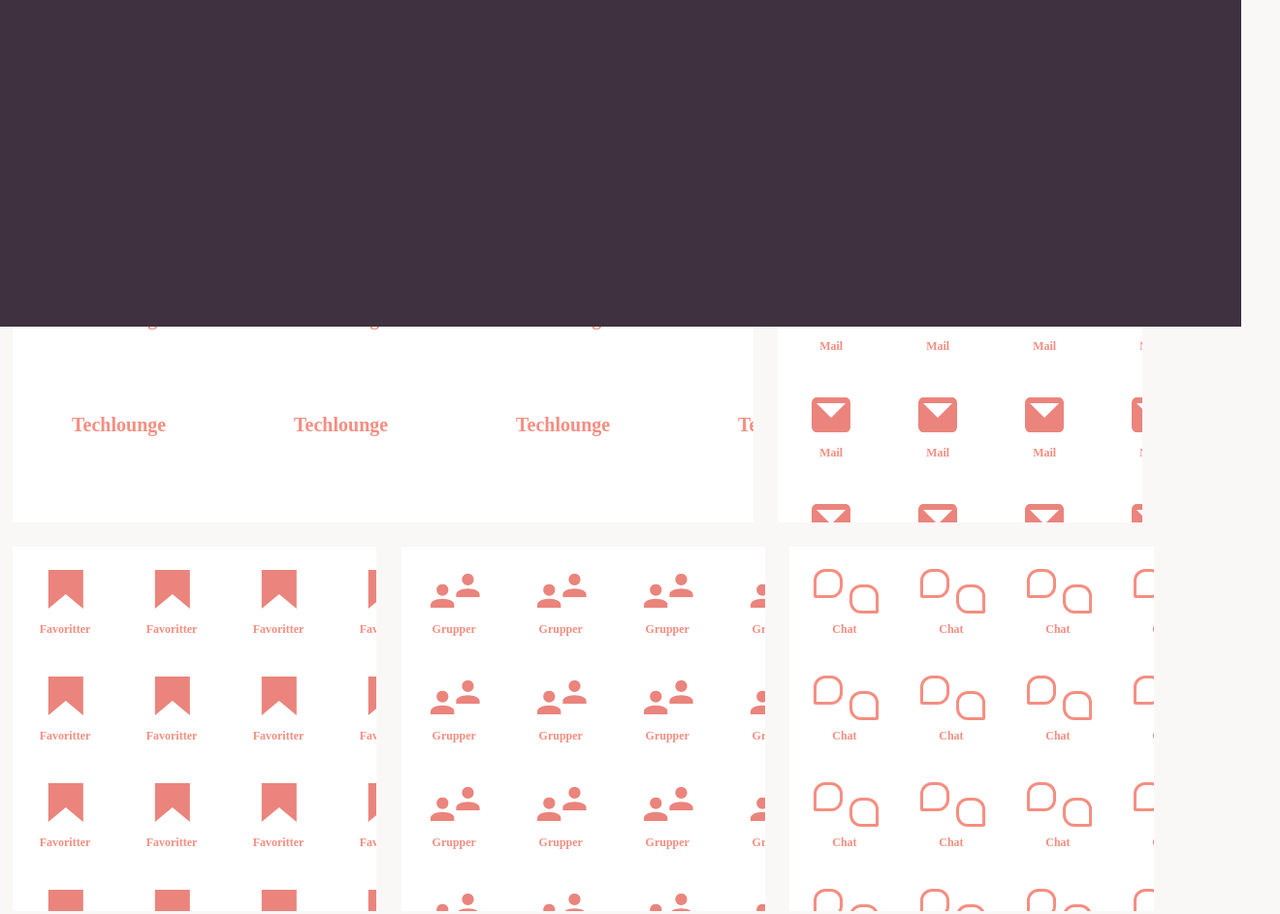
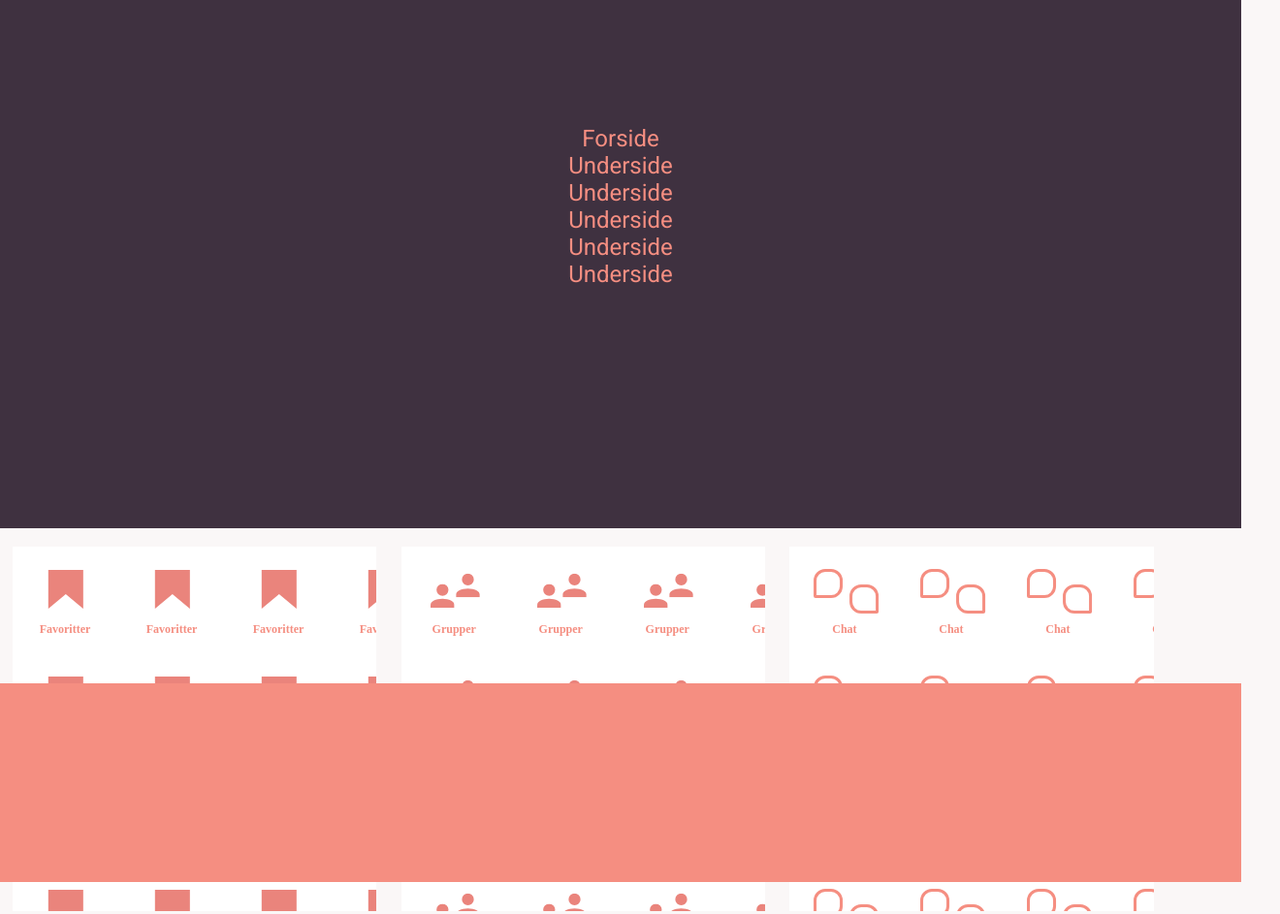
Before and after one commit to vict890f/Fronter-Redesign, a plain HTML site: page index.html in a window 1280 px wide. Shown: the part 460-1403 px from the top of the page at 97% size, 1320 px wide, since content can reach past the window. Drawn offline with Linux system fonts and the light colour scheme.

Commit message:
Alle absolute positioner skal ændres

```diff
--- a/style.css
+++ b/style.css
@@ -203,11 +203,13 @@ nav #profilknap {
 }
 
 #menu {
+    margin: 0;
+    padding: 0;
     position: absolute;
-    top: 11vw;
+    top: 16vw;
     left: 0;
     width: 100vw;
-    height: 80vh;
+    height: 100vh;
     background-color: #3F3140;
     list-style-type: none;
 }
@@ -223,11 +225,15 @@ nav #profilknap {
 #menuliste {
     text-align: center;
     width: 100vw;
+    height: 72vh;
+    margin-top: 30vw;
 }
 
 #logud {
     width: 100vw;
-    background-color: grey;
+    background-color: #F58E81;
+    height: 16vw;
+
 }
 
 @media only screen and (min-width: 600px) {
```
